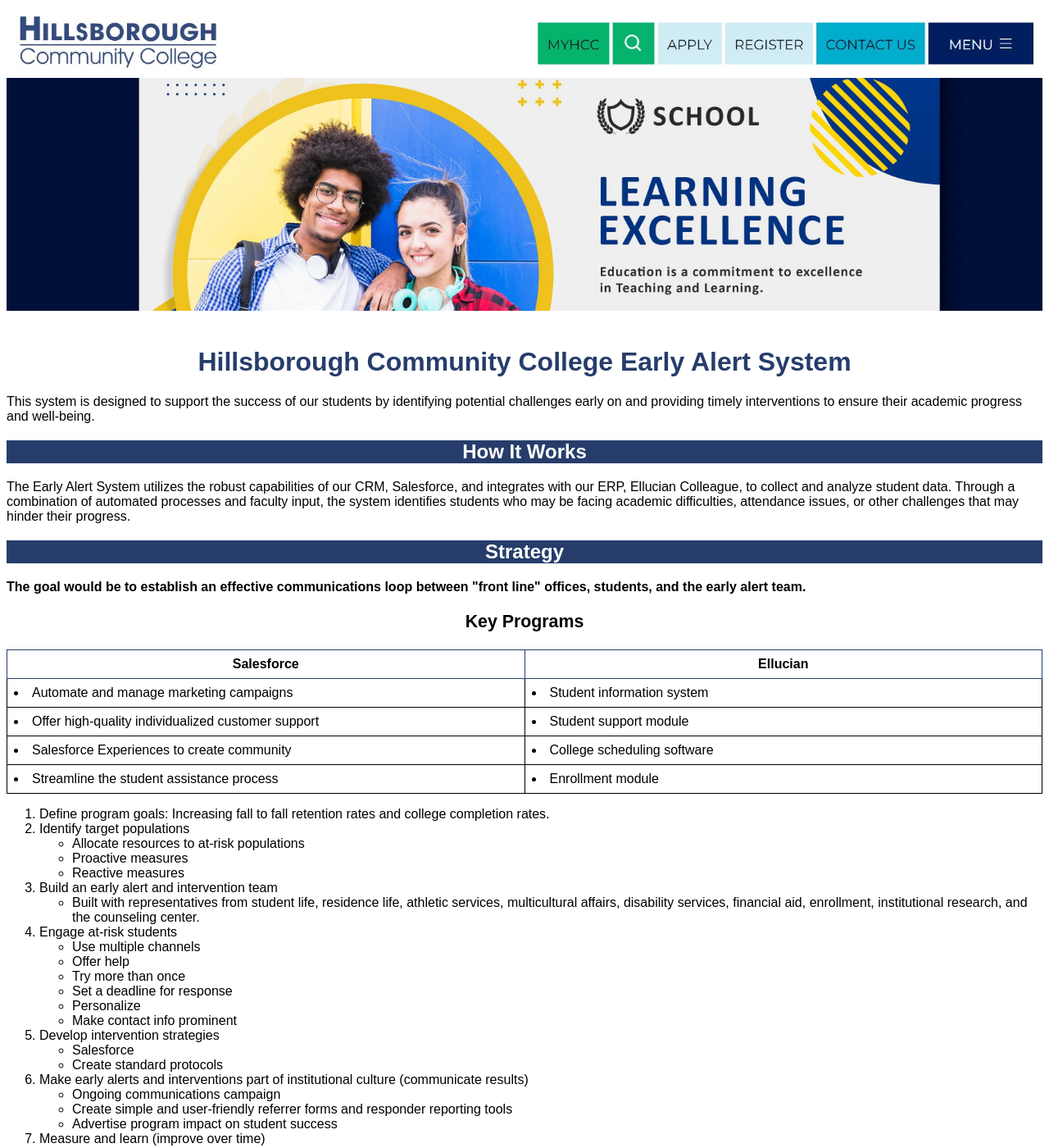
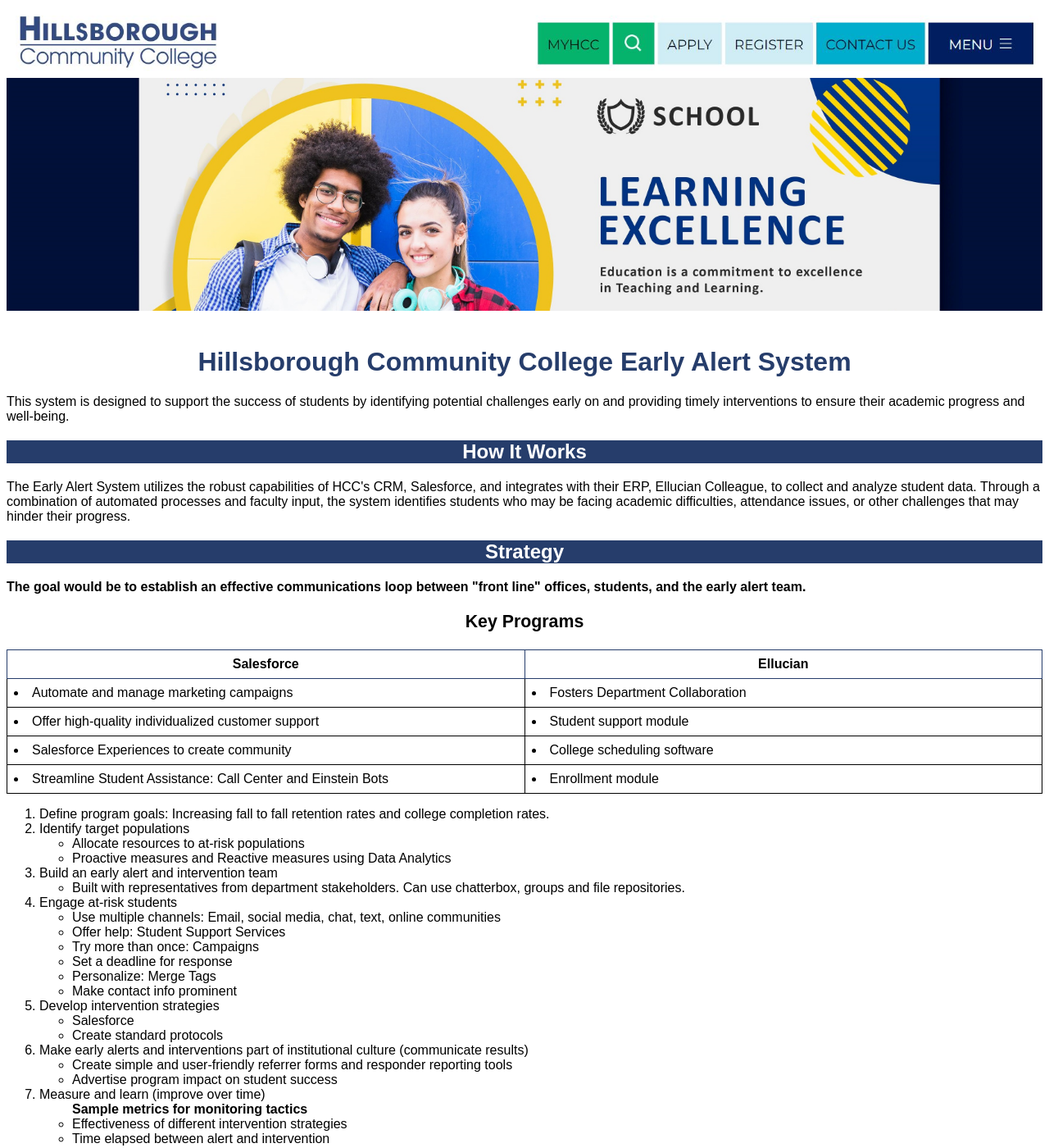
Before and after one commit to BiancaW714/biancaw714.github.io, a Jekyll site: the page index.html, which Jekyll copies as it is, in a window 1280 px wide and 1400 px high. Shown: the whole window at 82% size. Built offline with Jekyll 4.4.1, drawn with Linux system fonts in a browser that asks for light colours.

Commit message:
Update index.html

```diff
--- a/index.html
+++ b/index.html
@@ -63,13 +63,13 @@
         <div class=banner><img src="assets/5317197.jpg" alt="Studying" width="600" height="200"></div>
         <br>
         <h1 style="color: #263d6b;">Hillsborough Community College Early Alert System</h1>
-      </p> This system is designed to support the success of our students by identifying potential challenges early on and providing timely interventions to ensure their academic progress and well-being.
+      </p> This system is designed to support the success of students by identifying potential challenges early on and providing timely interventions to ensure their academic progress and well-being.
                 <p><h2>
             How It Works
 
            </h2></p>
 
-            The Early Alert System utilizes the robust capabilities of our CRM, Salesforce, and integrates with our ERP, Ellucian Colleague, to collect and analyze student data. Through a combination of automated processes and faculty input, the system identifies students who may be facing academic difficulties, attendance issues, or other challenges that may hinder their progress.
+            The Early Alert System utilizes the robust capabilities of HCC's CRM, Salesforce, and integrates with their ERP, Ellucian Colleague, to collect and analyze student data. Through a combination of automated processes and faculty input, the system identifies students who may be facing academic difficulties, attendance issues, or other challenges that may hinder their progress.
 
     <h2>Strategy</h2>
         <p>The goal would be to establish an effective communications loop between "front line" offices, students, and the early alert team.</p>
@@ -82,7 +82,7 @@
         </tr>
         <tr>
           <td><li>Automate and manage marketing campaigns</li></td>
-          <td><li>Student information system</li></td>
+          <td><li>Fosters Department Collaboration</li></td>
 
         </tr>
         <tr>
@@ -96,7 +96,7 @@
 
           </tr>
           <tr>
-            <td><li>Streamline the student assistance process</td>
+            <td><li>Streamline Student Assistance: Call Center and Einstein Bots</td>
             <td><li>Enrollment module</li></td>
 
           </tr>
@@ -110,22 +110,21 @@
     <li>Identify target populations</li>
     <ul>
     <li>Allocate resources to at-risk populations</li>
-    <li>Proactive measures</li>
-      <li>Reactive measures</li>
+    <li>Proactive measures and Reactive measures using Data Analytics</li>
  </ul>
 </li>
 <li>Build an early alert and intervention team
     <ul>
-    <li>Built with representatives from student life, residence life, athletic services, multicultural affairs, disability services, financial aid, enrollment, institutional research, and the counseling center.
+    <li>Built with representatives from department stakeholders. Can use chatterbox, groups and file repositories.
     </ul>
     </li>
   <li>Engage at-risk students
     <ul>
-      <li>Use multiple channels</li>
-      <li>Offer help</li>
-      <li>Try more than once</li>
+      <li>Use multiple channels: Email, social media, chat, text, online communities</li>
+      <li>Offer help: Student Support Services</li>
+      <li>Try more than once: Campaigns </li>
       <li>Set a deadline for response</li>
-      <li>Personalize</li>
+      <li>Personalize: Merge Tags</li>
       <li>Make contact info prominent</li>
     </ul>
   </li>
@@ -137,8 +136,7 @@
   </li>
   <li>Make early alerts and interventions part of institutional culture (communicate results)
     <ul>
-      <li>Ongoing communications campaign</li>
-      <li>Create simple and user-friendly referrer forms and responder reporting tools</li>
+       <li>Create simple and user-friendly referrer forms and responder reporting tools</li>
       <li>Advertise program impact on student success</li>
     </ul>
   </li>
```
